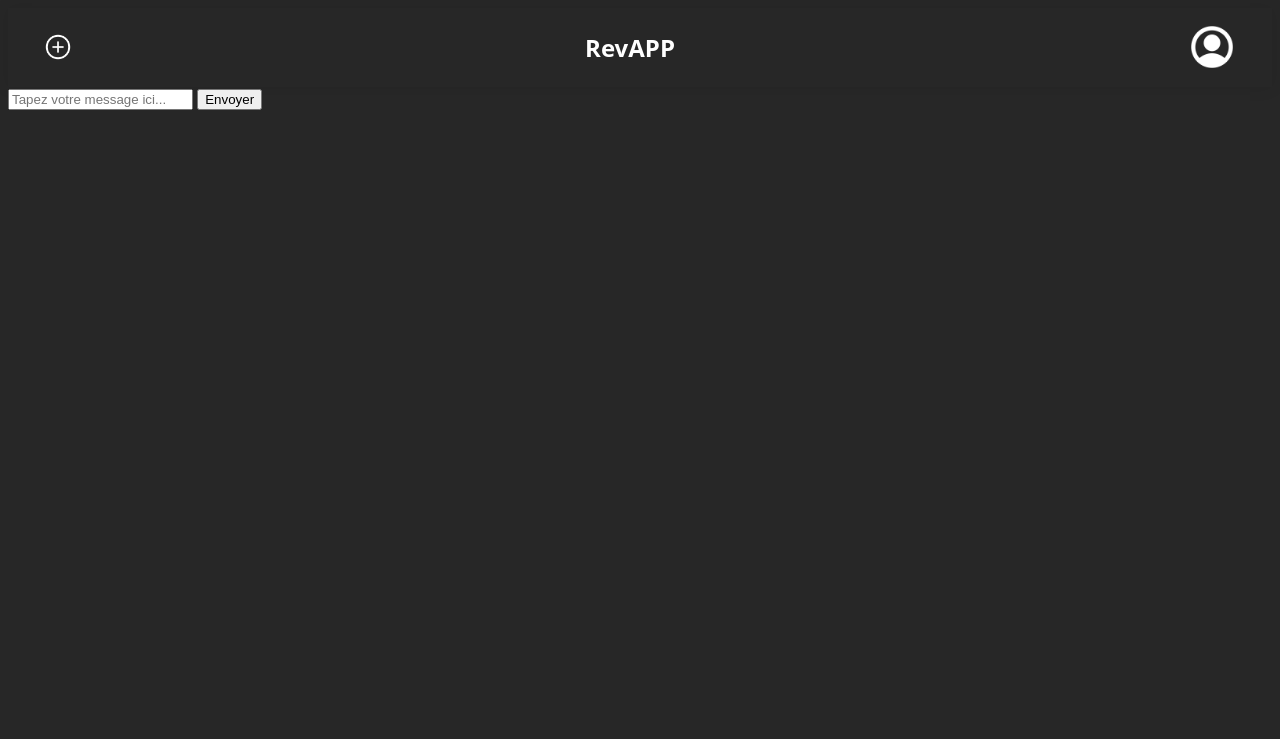
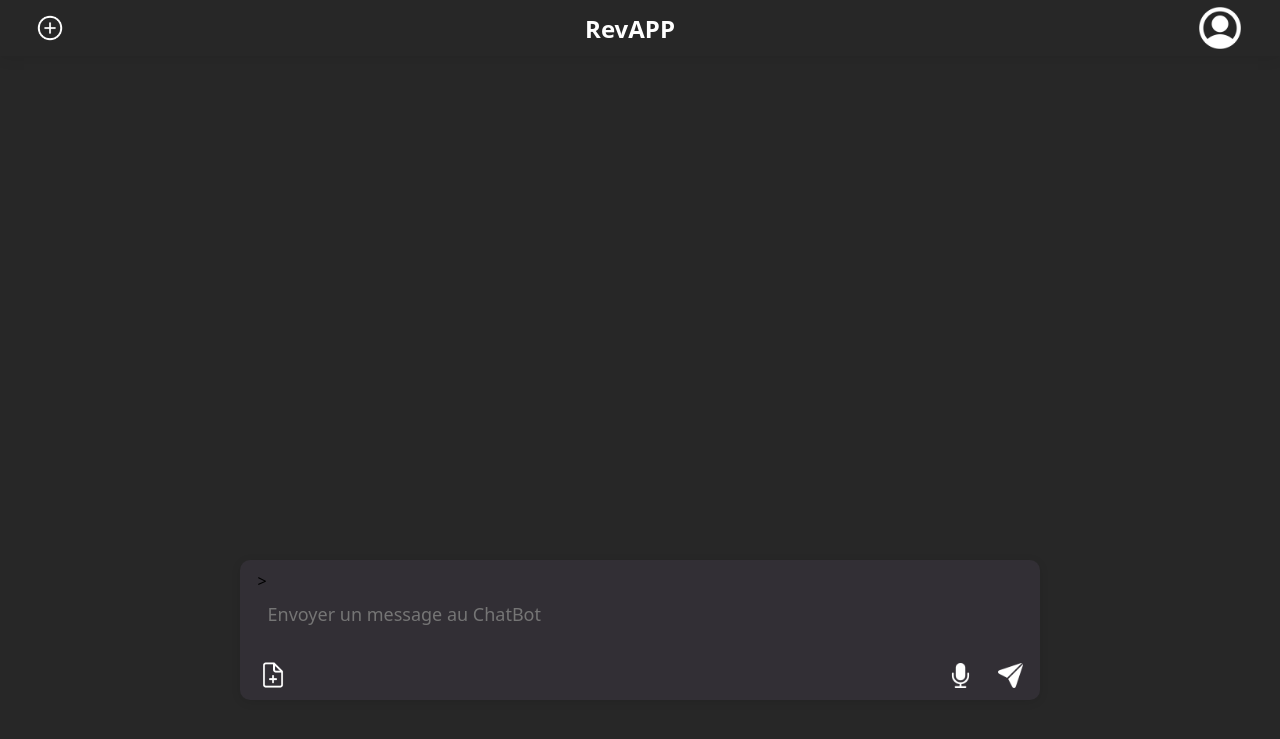
Before and after one commit to kodzukye/RevApp, a PHP site: page /webhooks/chat_bot/index.php in a window 1280 px wide. Shown: the top 739 px of the page. Run offline with PHP 8.4, Linux system fonts and the light colour scheme; the visitor is signed in with stand-in values (Sample User, id 1); data that the repository does not hold is empty.

Commit message:
Update chatbot

```diff
--- a/chat_bot/domain.yml
+++ b/chat_bot/domain.yml
@@ -42,7 +42,7 @@
   - text: "Salut chef! Comment tu vas?"
   - text: "Bien ou la famille?"
 
-responses:
+
   utter_interroger_curiosite:
     - text: "Je suis une IA entraînée pour t'assister dans tes révision. Pose-moi toutes tes questions ! 🤖"
 
--- a/chat_bot/index.php
+++ b/chat_bot/index.php
@@ -81,12 +81,35 @@
                 </div>
             <?php endforeach; ?>
         </div>
-        <div class="chat-input">
-            <form method="POST" action="">
-                <input type="text" name="message" placeholder="Tapez votre message ici..." required>
-                <button type="submit">Envoyer</button>
-            </form>
-        </div>
     </div>
+    <div class="chat-user-input">
+        <form method="POST" action="">>
+            <!-- Zone de texte -->
+            <textarea id="user-input" name="message" placeholder="Envoyer un message au ChatBot" required></textarea>
+
+            <!-- Boutons en dessous -->
+            <div class="button-container">
+                <!-- Bouton upload -->
+                <div class="file-upload-container">
+                    <label for="file-upload" class="upload-btn">
+                        <img src="../assets/images/icons/fichier.png" alt="Ajouter un fichier" class="upload-icon">
+                    </label>
+                    <input type="file" id="file-upload" style="display: none;">
+                </div>
+
+                <!-- Bouton audio -->
+                <button id="audio-btn" class="audio-btn">
+                    <img src="../assets/images/icons/audio.png" alt="Audio">
+                </button>
+
+                <!-- Bouton envoyer-->
+                <button type="submit" id="send-btn" class="send-btn">
+                    <img src="../assets/images/icons/envoyer.png" alt="Envoyer" class="send-icon">
+                </button>
+            </div>
+        </form>
+    </div>
+
+<script src="../javascript/chatbot.js"></script>
 </body>
 </html>
--- a/chat_bot/style.css
+++ b/chat_bot/style.css
@@ -1,7 +1,12 @@
+* {
+    margin: 0;
+    padding: 0;
+    box-sizing: border-box;
+}
+
 body {
+    font-family: system-ui, -apple-system, BlinkMacSystemFont, 'Segoe UI', Roboto, Oxygen, Ubuntu, Cantarell, 'Open Sans', 'Helvetica Neue', sans-serif;
     background-color: rgba(39, 39, 39, 1);
-    font-family: system-ui, -apple-system, BlinkMacSystemFont, 'Segoe UI', Roboto, Oxygen, Ubuntu, Cantarell, 'Open Sans', 'Helvetica Neue', sans-serif;
-    color: #7B7782;
 }
 
 .chat-header {
@@ -35,3 +40,105 @@
     order: -1;
     margin-left: 2rem;
 }
+
+.chat-user-input {
+    position: fixed;
+    background-color: rgba(50, 47, 53, 1);
+    width: 800px;
+    height: auto; /* Permet à la boîte de s'adapter */
+    display: flex;
+    flex-direction: column;
+    align-items: center;
+    border-radius: 10px;
+    box-shadow: 0 2px 10px rgba(0, 0, 0, 0.1);
+    padding: 10px;
+    bottom: 100px;
+    left: 50%;
+    transform: translateX(-50%);
+    justify-content: space-between;
+}
+
+.button-container{
+    margin-top: -15px;
+}
+
+textarea {
+    flex: 1;
+    background: transparent;
+    border: none;
+    color: rgba(123, 119, 130, 1);
+    font-size: 18px;
+    outline: none;
+    overflow: auto;
+    min-height: 50px;
+    max-height: 200px;
+    resize: none;
+    font-family: system-ui, -apple-system, BlinkMacSystemFont, 'Segoe UI', Roboto, Oxygen, Ubuntu, Cantarell, 'Open Sans', 'Helvetica Neue', sans-serif;
+    width: 100%;
+    padding: 10px;
+    margin-bottom: 10px;
+}
+
+.button-container {
+    display: flex;
+    justify-content: flex-start;
+    width: 100%;
+    align-items: center;
+    margin-top: -15px;
+}
+
+/* Bouton audio */
+.audio-btn {
+    background: none;
+    border: none;
+    cursor: pointer;
+    transition: transform 0.3s ease, opacity 0.3s ease;
+    display: flex;
+    margin-left: 660px;
+    margin-right: 25px;
+}
+
+.audio-btn:hover {
+    transform: scale(1.1);
+    opacity: 0.8;
+}
+
+.audio-btn img {
+    width: 25px;
+    height: auto;
+}
+
+.send-btn {
+    background: none;
+    border: none;
+    cursor: pointer;
+    transition: transform 0.3s ease, opacity 0.3s ease;
+    display: flex;
+}
+
+.send-btn:hover {
+    transform: scale(1.1);
+    opacity: 0.8;
+}
+
+.send-btn img {
+    width: 25px;
+    height: auto;
+}
+
+/* Bouton upload */
+.upload-btn {
+    cursor: pointer;
+    display: flex;
+    transition: transform 0.3s ease, opacity 0.3s ease;
+}
+
+.upload-btn:hover {
+    transform: scale(1.1);
+    opacity: 0.8;
+}
+
+.upload-icon {
+    width: 30px;
+    height: auto;
+}
```
